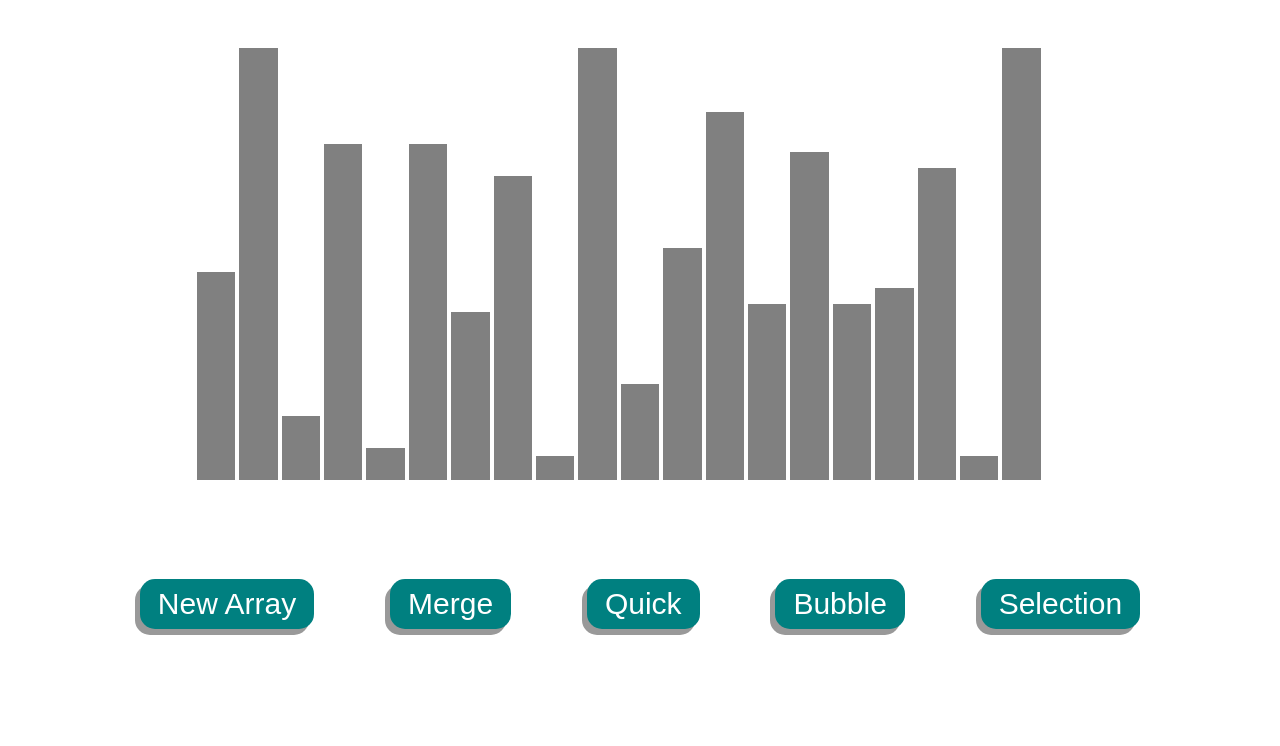
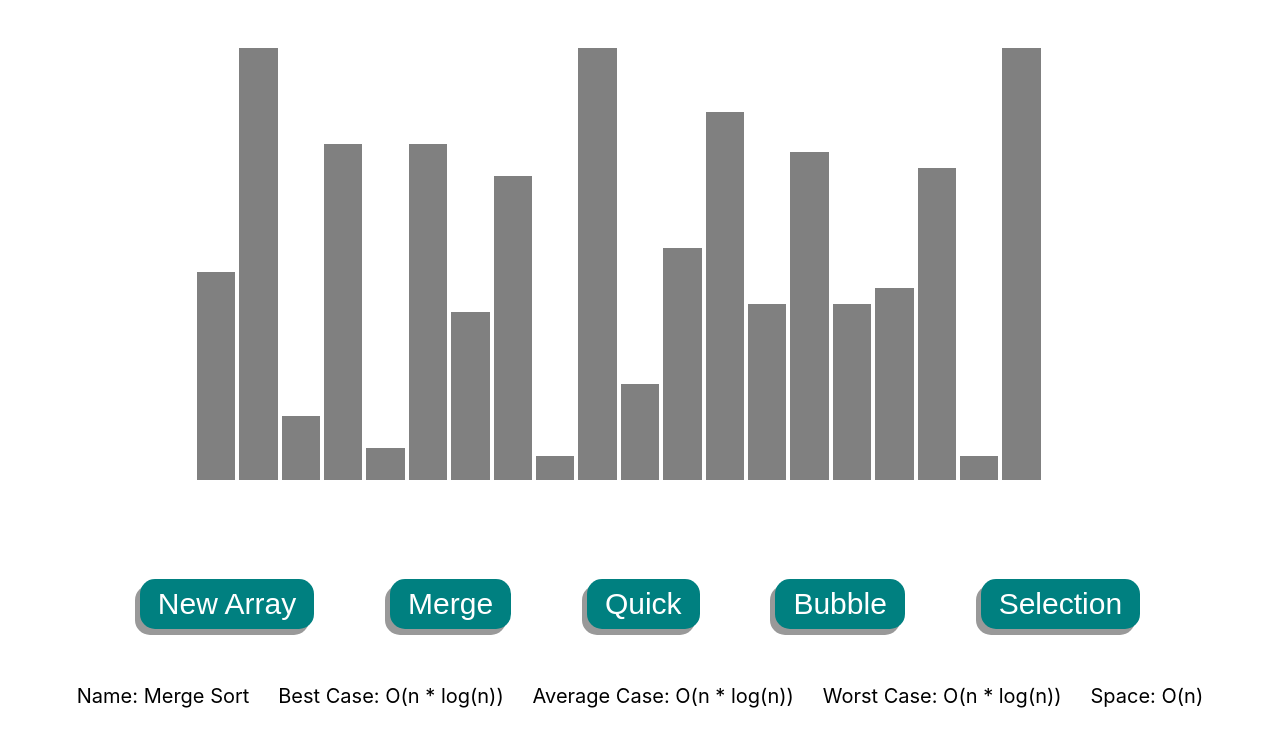
Before and after one commit to RATWHAT96/ReactTypeScriptAlgorithmVisualiser, a React (Create React App) app in the folder my-app/: page /ReactTypeScriptAlgorithmVisualiser/mergeSort in a window 1280 px wide. Shown: the top 746 px of the page. Built offline with nearby package versions, Linux system fonts and the light colour scheme.

Commit message:
change url routes and font size

```diff
--- a/my-app/src/components/SortingVisualizer.css
+++ b/my-app/src/components/SortingVisualizer.css
@@ -30,8 +30,8 @@
 }
 
 .centreDiv {
-    display: flex;
-    justify-content: center;
+  display: flex;
+  justify-content: center;
 }
 
 button {
--- a/my-app/src/components/SortingVisualizer.tsx
+++ b/my-app/src/components/SortingVisualizer.tsx
@@ -61,10 +61,10 @@ export default class SortingVisualizer extends React.Component<any, any> {
         </div>
         <div className="algoInfoBox">
             <Switch>
-              <Route path="/mergeSort" component={() => <SortDataDisplay name="Merge Sort" bestCase = 'n * log(n)' averageCase = 'n * log(n)' worstCase = 'n * log(n)' space = 'n'/>}/>
-              <Route path="/quickSort" component={() => <SortDataDisplay name="Quick Sort" bestCase = 'n * log(n)' averageCase = 'n * log(n)' worstCase = 'n ^ 2' space = 'log(n)'/>} />
-              <Route path="/bubbleSort" component={() => <SortDataDisplay name="Bubble Sort" bestCase = 'n' averageCase = 'n ^ 2' worstCase = 'n ^ 2' space = '1'/>} />
-              <Route path="/selectionSort" component={() => <SortDataDisplay name="Selection Sort" bestCase = 'n ^ 2' averageCase = 'n ^ 2' worstCase = 'n ^ 2' space = '1'/>} />
+              <Route path="/ReactTypeScriptAlgorithmVisualiser/mergeSort" component={() => <SortDataDisplay name="Merge Sort" bestCase = 'n * log(n)' averageCase = 'n * log(n)' worstCase = 'n * log(n)' space = 'n'/>}/>
+              <Route path="/ReactTypeScriptAlgorithmVisualiser/quickSort" component={() => <SortDataDisplay name="Quick Sort" bestCase = 'n * log(n)' averageCase = 'n * log(n)' worstCase = 'n ^ 2' space = 'log(n)'/>} />
+              <Route path="/ReactTypeScriptAlgorithmVisualiser/bubbleSort" component={() => <SortDataDisplay name="Bubble Sort" bestCase = 'n' averageCase = 'n ^ 2' worstCase = 'n ^ 2' space = '1'/>} />
+              <Route path="/ReactTypeScriptAlgorithmVisualiser/selectionSort" component={() => <SortDataDisplay name="Selection Sort" bestCase = 'n ^ 2' averageCase = 'n ^ 2' worstCase = 'n ^ 2' space = '1'/>} />
             </Switch>
         </div>
       </div>
--- a/my-app/src/components/sortingAlgorithms/SortDataDisplay.css
+++ b/my-app/src/components/sortingAlgorithms/SortDataDisplay.css
@@ -15,7 +15,7 @@ ul {
 
 li {
     flex-wrap: wrap;
-    font-size: 30px;
+    font-size: 20px;
     margin: 0 1vw;
 }
 
```
Also changed, not shown: my-app/package.json (+5 -2 lines), 1 other file (tests, documents, lock files or other folders).
